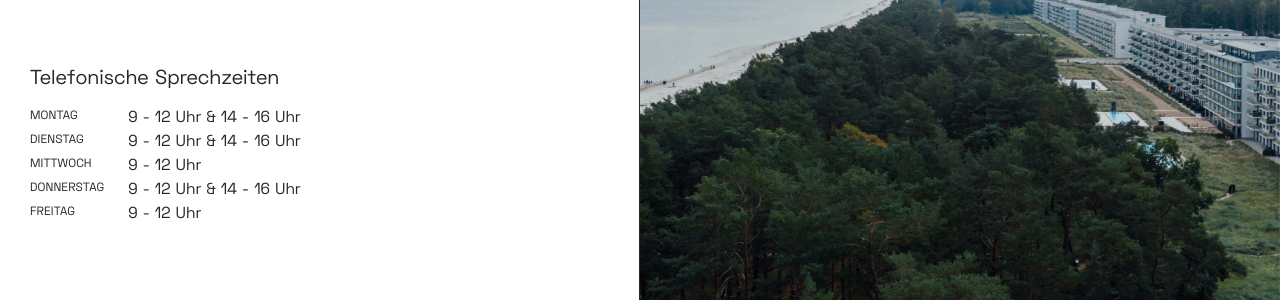
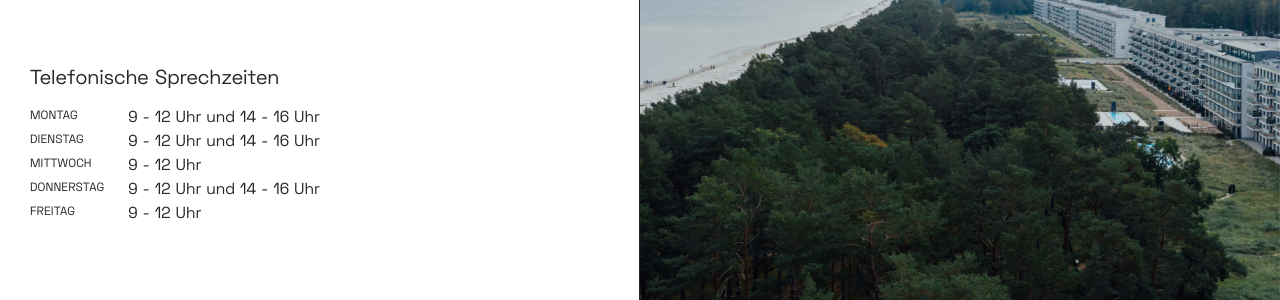
Before and after one commit to nikitasarejko/hgr, a Jekyll site: the page built from kontakt.markdown, in a window 1280 px wide and 900 px high. Shown: the part 375-675 px from the top of the window. Built offline with Jekyll 4.4.1, drawn with Linux system fonts in a browser that asks for light colours; nearby versions of some CDN libraries.

Commit message:
Updated Kontakt

```diff
--- a/kontakt.markdown
+++ b/kontakt.markdown
@@ -8,10 +8,10 @@ kontaktdaten:
   fax: "(03 83 93) 13 79 13"
   mail: mail@hgr-premium.de
 sprechzeiten:
-  mo: 9 - 12 Uhr & 14 - 16 Uhr
-  di: 9 - 12 Uhr & 14 - 16 Uhr
+  mo: 9 - 12 Uhr und 14 - 16 Uhr
+  di: 9 - 12 Uhr und 14 - 16 Uhr
   mi: 9 - 12 Uhr
-  do: 9 - 12 Uhr & 14 - 16 Uhr
+  do: 9 - 12 Uhr und 14 - 16 Uhr
   fr: 9 - 12 Uhr
 adresse:
   str: Südstrand 203  (Haus "Düne 7" im Erdgeschoss)
```
